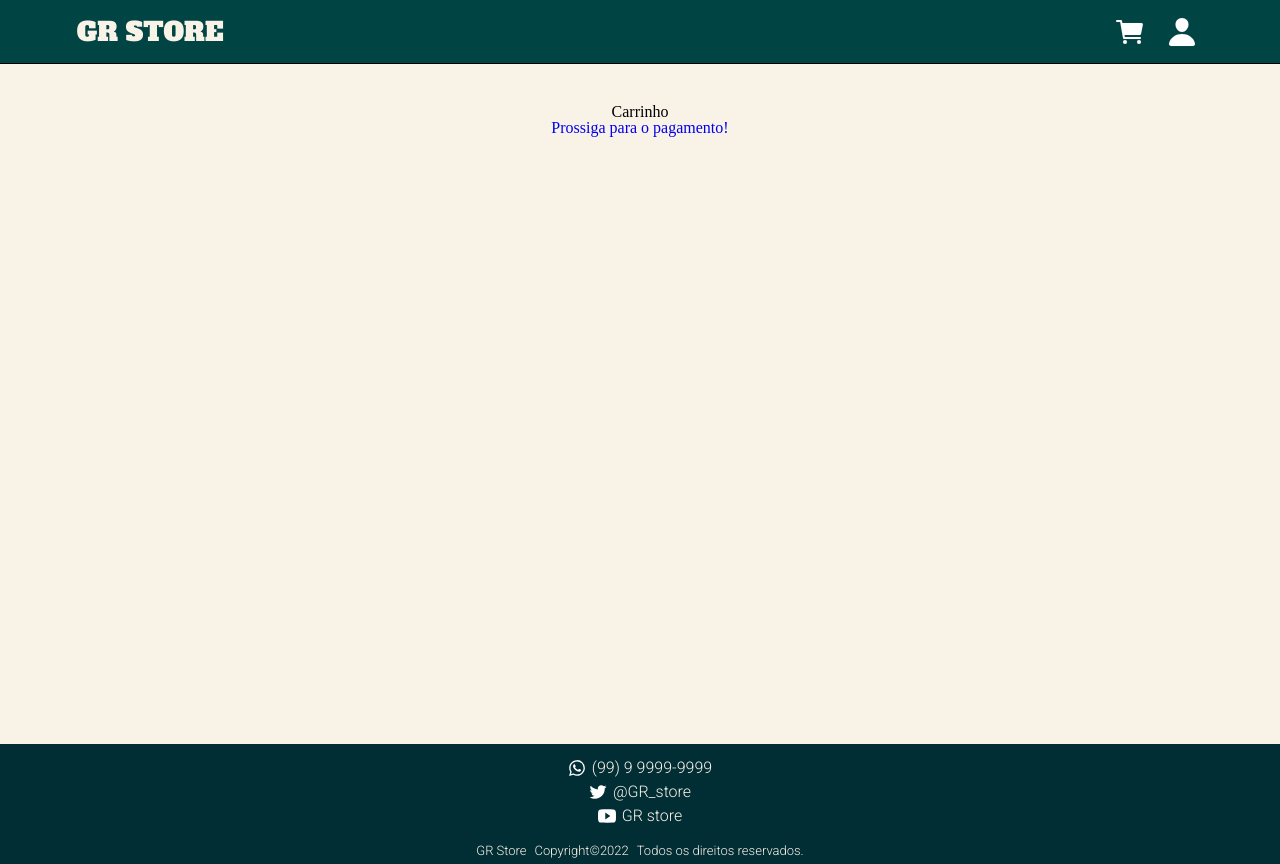
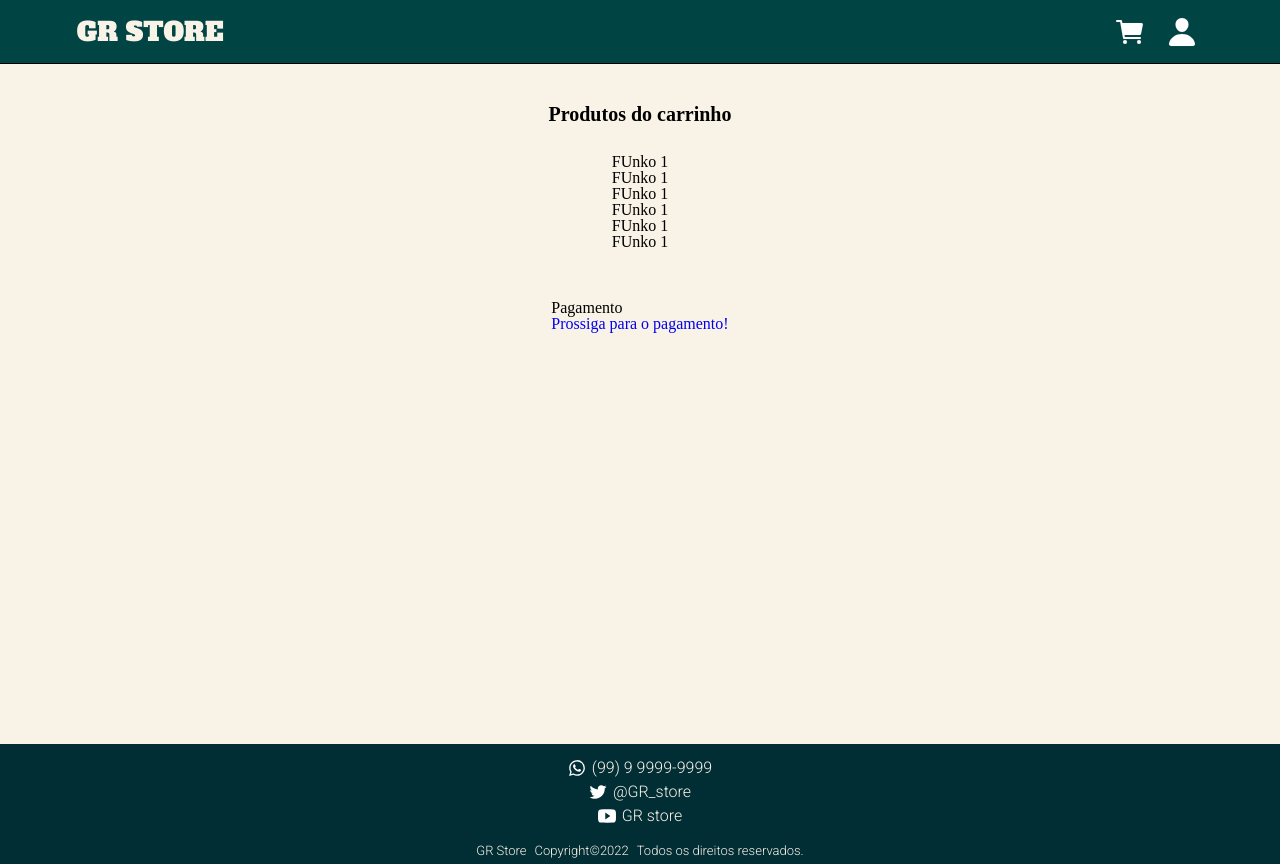
Before and after one commit to GabsRRC/projeto14-front, a React (Vite) app: page /cart in a window 1280 px wide. Built offline with nearby package versions, Linux system fonts and the light colour scheme.

Commit message:
wip: cart front

```diff
--- a/src/Cart/index.jsx
+++ b/src/Cart/index.jsx
@@ -1,10 +1,49 @@
 import { Link } from "react-router-dom";
+import styled from "styled-components";
 
 export default function Cart() {
   return (
-    <>
-      <div>Carrinho</div>
-      <Link to="/checkout">Prossiga para o pagamento!</Link>
-    </>
+    <CartStyled>
+      <CartProducts>
+        <h1> Produtos do carrinho</h1>
+        <Products>
+          <ul>
+            <li>FUnko 1</li>
+            <li>FUnko 1</li>
+            <li>FUnko 1</li>
+            <li>FUnko 1</li>
+            <li>FUnko 1</li>
+            <li>FUnko 1</li>
+          </ul>
+        </Products>
+      </CartProducts>
+      <div>
+        {" "}
+        <div>Pagamento</div>
+        <Link to="/checkout">Prossiga para o pagamento!</Link>
+      </div>
+    </CartStyled>
   );
 }
+
+const CartStyled = styled.div`
+  display: flex;
+  justify-content: space-between;
+  align-items: center;
+  flex-direction: column;
+  width: 100%;
+  h1 {
+    font-size: 20px;
+    font-weight: bold;
+    margin-bottom: 30px;
+  }
+`;
+const CartProducts = styled.div`
+  display: flex;
+  align-items: center;
+  justify-content: center;
+  flex-direction: column;
+  width: 100%;
+  margin-bottom: 50px;
+`;
+const Products = styled.div``;
```
